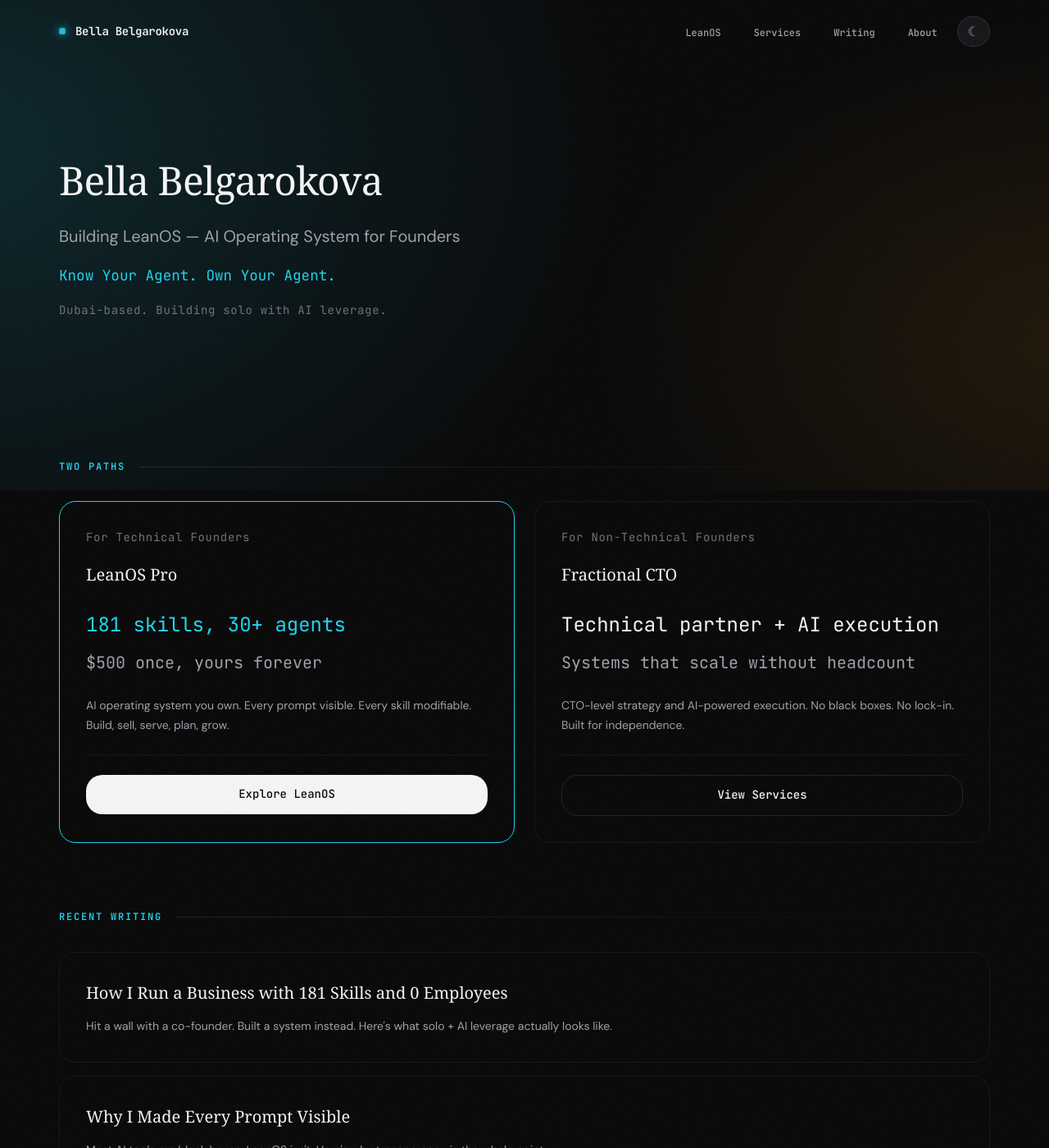
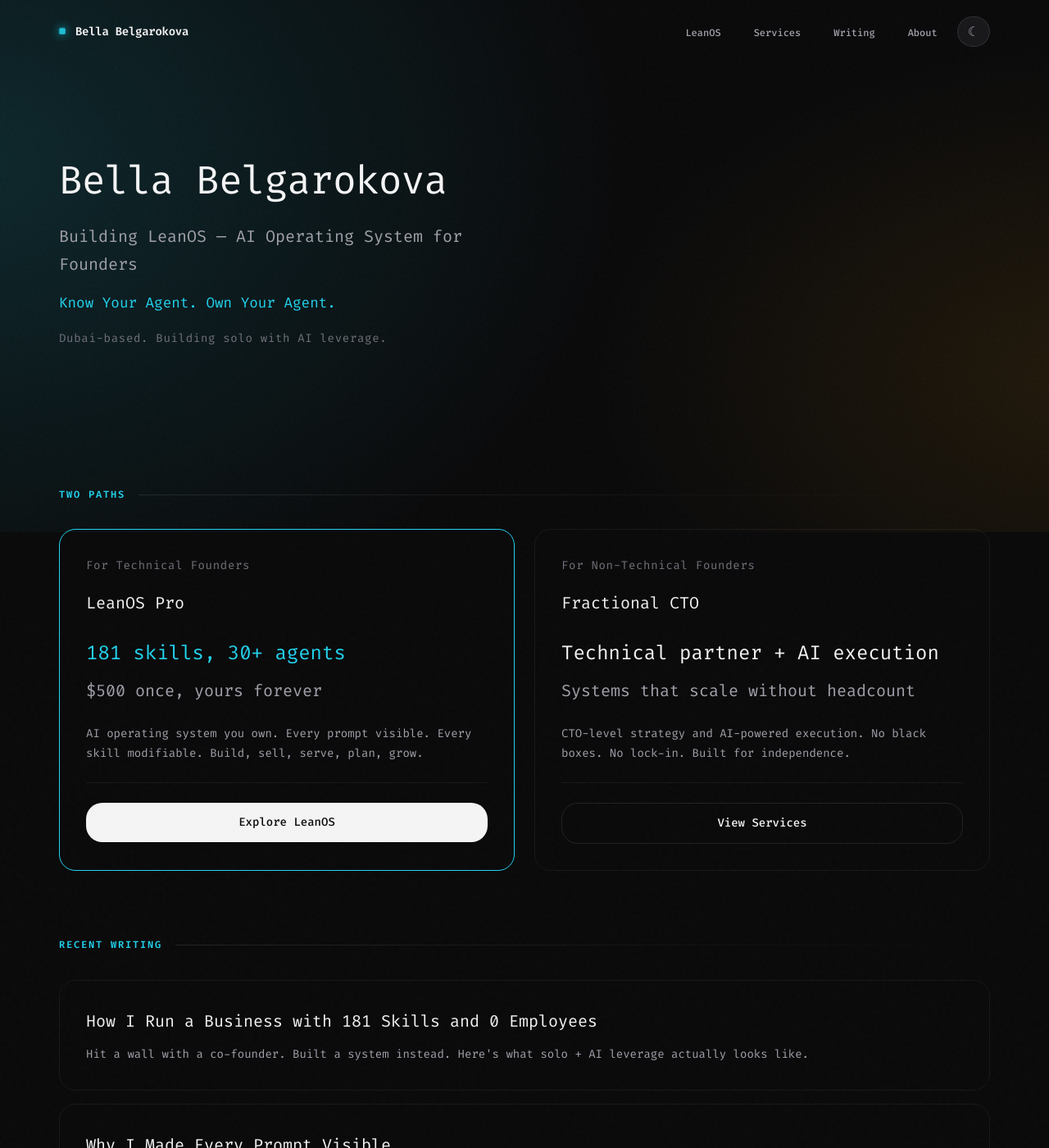
Before and after one commit to BellaBe/bellabe.github.io, a Jekyll site: the page built from index.html, in a window 1280 px wide and 1400 px high. Shown: the whole window at 82% size. Built offline with Jekyll 4.4.1, drawn with Linux system fonts in a browser that asks for light colours; some web fonts are replaced.

Commit message:
feat: switch to Fira Code monospace for all typography
All-mono design system using Fira Code:
- Display headings: Fira Code 600-700
- Body text: Fira Code 400
- Code/labels: Fira Code 400-500

Unified technical identity aligned with brand personality:
"technical, precise, transparent"

Co-Authored-By: Claude Opus 4.5 <noreply@anthropic.com>

```diff
--- a/_layouts/default.html
+++ b/_layouts/default.html
@@ -24,25 +24,14 @@
   <link rel="preconnect" href="https://fonts.googleapis.com">
   <link rel="preconnect" href="https://fonts.gstatic.com" crossorigin>
 
-  <!-- Preload critical font files (most important weights/styles) -->
-  <!-- Instrument Serif Regular - Display headings -->
+  <!-- Preload critical font files - Fira Code (all weights used) -->
   <link rel="preload" as="font" type="font/woff2"
-        href="https://fonts.gstatic.com/s/instrumentserif/v4/jizBRFtNs2ka5fXjeivQ4LroWlx-2zIZj1SJWA.woff2"
+        href="https://fonts.gstatic.com/s/firacode/v22/uU9eCBsR6Z2vfE9aq3bL0fxyUs4tcw4W_D1sJVD7MOzlojwUKQ.woff2"
         crossorigin>
 
-  <!-- DM Sans Regular - Body text -->
-  <link rel="preload" as="font" type="font/woff2"
-        href="https://fonts.gstatic.com/s/dmsans/v15/rP2Hp2ywxg089UriCZOIHTWEBlw.woff2"
-        crossorigin>
-
-  <!-- JetBrains Mono Regular - Code/mono -->
-  <link rel="preload" as="font" type="font/woff2"
-        href="https://fonts.gstatic.com/s/jetbrainsmono/v18/tDbY2o-flEEny0FZhsfKu5WU4zr3E_BX0PnT8RD8yKxjPVmUsaaDhw.woff2"
-        crossorigin>
-
-  <!-- Load full Google Fonts stylesheet (non-blocking with preconnect) -->
+  <!-- Load Fira Code from Google Fonts -->
   <link rel="stylesheet"
-        href="https://fonts.googleapis.com/css2?family=Instrument+Serif:ital@0;1&family=JetBrains+Mono:wght@400;500;600&family=DM+Sans:ital,wght@0,400;0,500;0,600;1,400&display=swap">
+        href="https://fonts.googleapis.com/css2?family=Fira+Code:wght@400;500;600;700&display=swap">
 
   <!-- Design system tokens (includes fallback font definitions) -->
   <link rel="stylesheet" href="{{ '/assets/css/design-tokens.css' | relative_url }}">
@@ -55,17 +44,9 @@
 
   <!-- Inline critical font-display override for extra safety -->
   <style>
-    /* Ensure fonts display immediately with fallback, then swap */
+    /* Ensure Fira Code displays immediately with fallback, then swap */
     @font-face {
-      font-family: 'Instrument Serif';
-      font-display: swap;
-    }
-    @font-face {
-      font-family: 'DM Sans';
-      font-display: swap;
-    }
-    @font-face {
-      font-family: 'JetBrains Mono';
+      font-family: 'Fira Code';
       font-display: swap;
     }
   </style>
--- a/assets/css/design-tokens.css
+++ b/assets/css/design-tokens.css
@@ -13,32 +13,14 @@
    and preload for optimal loading performance.
    ----------------------------------------------------------------------------- */
 
-/* Fallback fonts with metric adjustments to match web fonts */
+/* Fallback font with metric adjustments to match Fira Code */
 @font-face {
-  font-family: 'Instrument Serif Fallback';
-  src: local('Georgia');
-  ascent-override: 95%;
-  descent-override: 25%;
+  font-family: 'Fira Code Fallback';
+  src: local('SF Mono'), local('Monaco'), local('Consolas'), local('Liberation Mono'), local('monospace');
+  ascent-override: 93%;
+  descent-override: 27%;
   line-gap-override: 0%;
-  size-adjust: 105%;
-}
-
-@font-face {
-  font-family: 'DM Sans Fallback';
-  src: local('system-ui'), local('-apple-system'), local('BlinkMacSystemFont'), local('Segoe UI'), local('sans-serif');
-  ascent-override: 94%;
-  descent-override: 26%;
-  line-gap-override: 0%;
-  size-adjust: 102%;
-}
-
-@font-face {
-  font-family: 'JetBrains Mono Fallback';
-  src: local('SF Mono'), local('Monaco'), local('Consolas'), local('monospace');
-  ascent-override: 95%;
-  descent-override: 25%;
-  line-gap-override: 0%;
-  size-adjust: 98%;
+  size-adjust: 100%;
 }
 
 /* -----------------------------------------------------------------------------
@@ -96,10 +78,10 @@
      Scale based on 1.25 ratio (Major Third) for editorial feel.
      ------------------------------------------------------------------------- */
 
-  /* Font Families */
-  --font-display: 'Instrument Serif', 'Instrument Serif Fallback', Georgia, 'Times New Roman', serif;
-  --font-body: 'DM Sans', 'DM Sans Fallback', system-ui, -apple-system, BlinkMacSystemFont, 'Segoe UI', sans-serif;
-  --font-mono: 'JetBrains Mono', 'JetBrains Mono Fallback', 'SF Mono', Monaco, Consolas, 'Liberation Mono', monospace;
+  /* Font Families - Fira Code everywhere for unified technical identity */
+  --font-display: 'Fira Code', 'Fira Code Fallback', 'SF Mono', Monaco, Consolas, monospace;
+  --font-body: 'Fira Code', 'Fira Code Fallback', 'SF Mono', Monaco, Consolas, monospace;
+  --font-mono: 'Fira Code', 'Fira Code Fallback', 'SF Mono', Monaco, Consolas, monospace;
 
   /* Font Sizes - Major Third Scale (1.25) */
   --font-size-xs: 0.75rem;     /* 12px */
```
